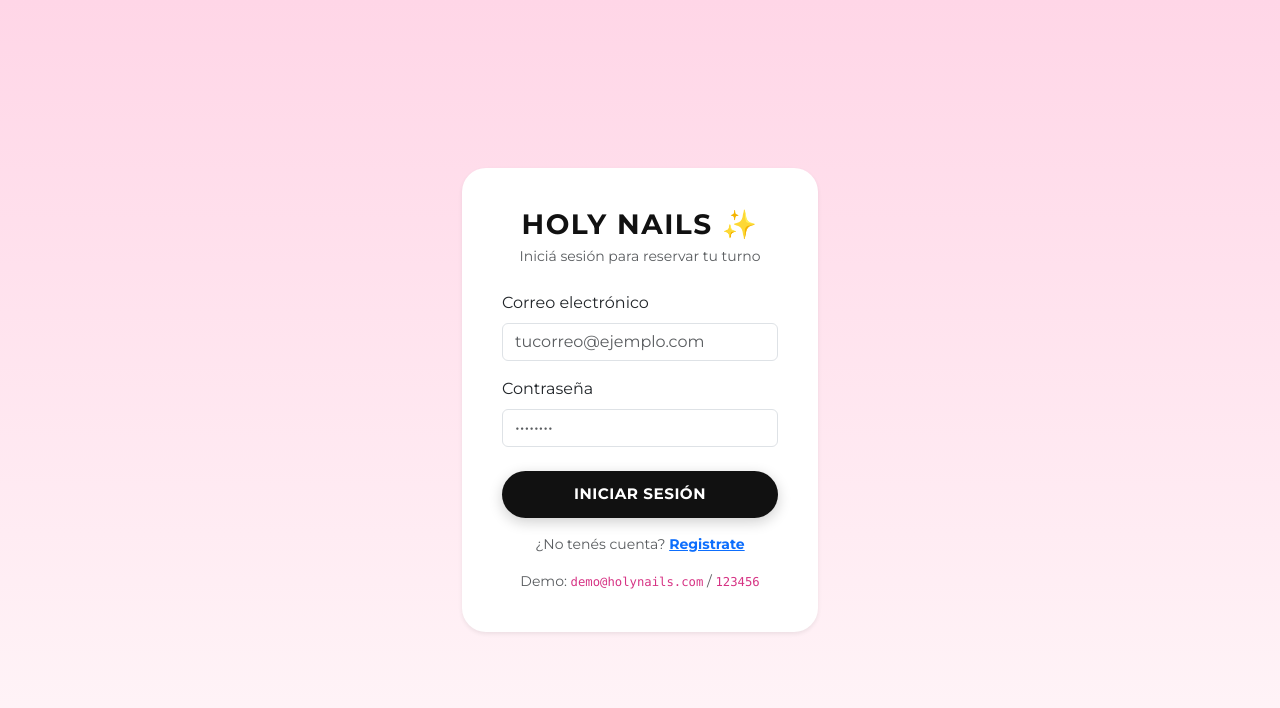
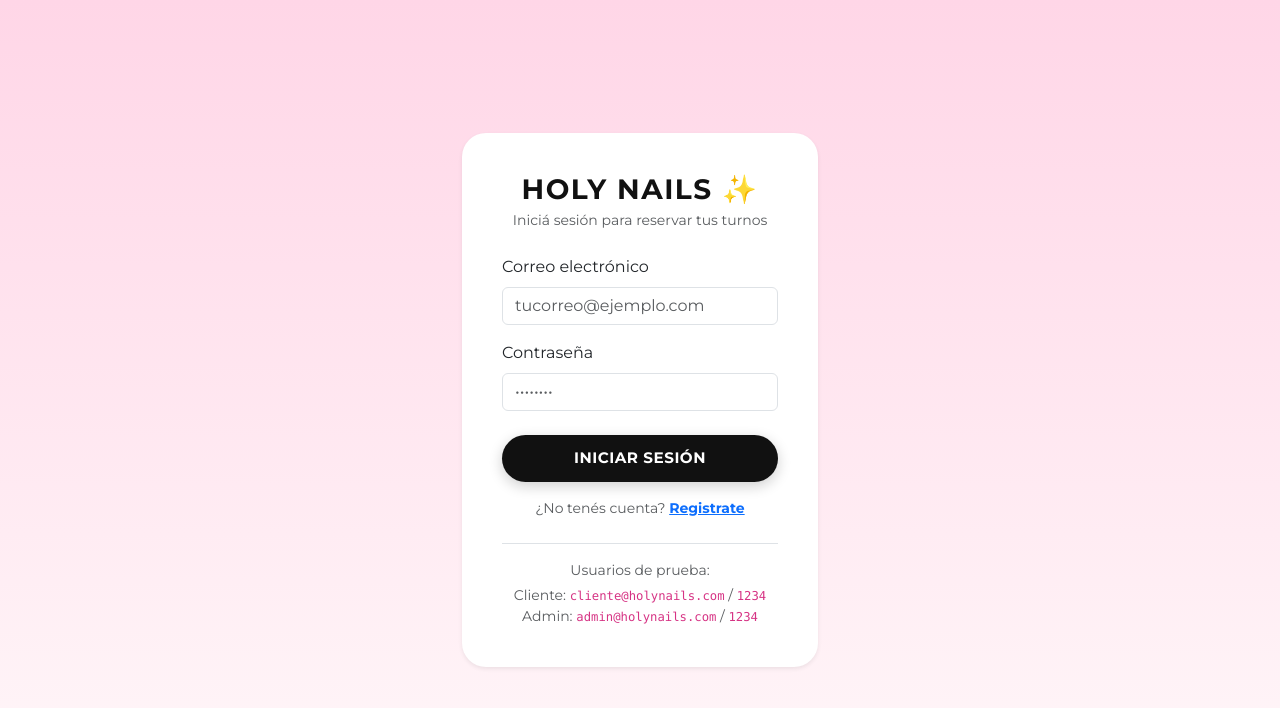
Before and after one commit to aguschamo/turnero-proyecto-programacion1, a React (Vite) app in the folder frontend/: page /login in a window 1280 px wide. Shown: the top 708 px of the page. Built offline with nearby package versions, Linux system fonts and the light colour scheme; a web font is replaced by a local one.

Commit message:
feat: add roles (cliente/admin) to hardcoded auth with role-based login redirect

```diff
--- a/frontend/src/context/AuthContext.jsx
+++ b/frontend/src/context/AuthContext.jsx
@@ -3,8 +3,27 @@ import { createContext, useContext, useState } from 'react'
 const AuthContext = createContext(null)
 
 const USUARIOS_INICIALES = [
-  { id: 1, nombre: 'Manicurista Demo', email: 'demo@holynails.com', password: '123456' },
+  {
+    id: 1,
+    nombre: 'Cliente Demo',
+    email: 'cliente@holynails.com',
+    password: '1234',
+    role: 'cliente',
+    photo: null,
+  },
+  {
+    id: 2,
+    nombre: 'Admin Holy Nails',
+    email: 'admin@holynails.com',
+    password: '1234',
+    role: 'admin',
+    photo: null,
+  },
 ]
+
+function modeloUsuario({ id, nombre, email, role, photo }) {
+  return { id, nombre, email, role, photo }
+}
 
 export function AuthProvider({ children }) {
   const [usuarios, setUsuarios] = useState(USUARIOS_INICIALES)
@@ -15,20 +34,23 @@ export function AuthProvider({ children }) {
       (u) =>
         u.email.toLowerCase() === email.trim().toLowerCase() && u.password === password,
     )
-    if (!encontrado) return false
-    setUsuario({ id: encontrado.id, nombre: encontrado.nombre, email: encontrado.email })
-    return true
+    if (!encontrado) return null
+    const sesion = modeloUsuario(encontrado)
+    setUsuario(sesion)
+    return sesion
   }
 
-  function register(nombre, email, password) {
+  function register(email, password) {
     if (usuarios.some((u) => u.email.toLowerCase() === email.trim().toLowerCase())) {
       return false
     }
     const nuevo = {
       id: usuarios.length + 1,
-      nombre: nombre.trim(),
-      email: email.trim(),
+      nombre: null,
+      email: email.trim().toLowerCase(),
       password,
+      role: 'cliente',
+      photo: null,
     }
     setUsuarios((prev) => [...prev, nuevo])
     return true
@@ -40,10 +62,11 @@ export function AuthProvider({ children }) {
 
   const value = {
     usuario,
+    role: usuario ? usuario.role : null,
+    isAuthenticated: Boolean(usuario),
     login,
     register,
     logout,
-    isAuthenticated: Boolean(usuario),
   }
 
   return <AuthContext.Provider value={value}>{children}</AuthContext.Provider>
--- a/frontend/src/views/Login.jsx
+++ b/frontend/src/views/Login.jsx
@@ -3,25 +3,39 @@ import { Link, Navigate, useLocation, useNavigate } from 'react-router-dom'
 
 import { useAuth } from '../context/AuthContext.jsx'
 
+const RUTAS_CLIENTE = ['/agendar', '/mis-turnos', '/perfil']
+
 function Login() {
-  const { login, isAuthenticated } = useAuth()
+  const { login, isAuthenticated, role } = useAuth()
   const navigate = useNavigate()
   const location = useLocation()
-  const from = location.state?.from?.pathname || '/'
+  const from = location.state?.from?.pathname
+  const registroOk = Boolean(location.state?.registroOk)
 
   const [email, setEmail] = useState('')
   const [password, setPassword] = useState('')
   const [error, setError] = useState('')
 
-  if (isAuthenticated) return <Navigate to="/" replace />
+  if (isAuthenticated) {
+    return <Navigate to={role === 'admin' ? '/admin' : '/perfil'} replace />
+  }
 
   function handleSubmit(e) {
     e.preventDefault()
-    if (!login(email, password)) {
+    const sesion = login(email, password)
+    if (!sesion) {
       setError('Credenciales incorrectas. Verificá tu correo y contraseña.')
       return
     }
-    navigate(from, { replace: true })
+
+    const destino =
+      sesion.role === 'admin'
+        ? '/admin'
+        : RUTAS_CLIENTE.includes(from)
+          ? from
+          : '/perfil'
+
+    navigate(destino, { replace: true })
   }
 
   return (
@@ -35,8 +49,14 @@ function Login() {
                   holy nails ✨
                 </h1>
                 <p className="text-center text-muted small mb-4">
-                  Iniciá sesión para reservar tu turno
+                  Iniciá sesión para reservar tus turnos
                 </p>
+
+                {registroOk && (
+                  <div className="alert alert-success py-2 small" role="alert">
+                    ¡Cuenta creada! Ya podés iniciar sesión.
+                  </div>
+                )}
 
                 {error && (
                   <div className="alert alert-danger py-2 small" role="alert">
@@ -88,9 +108,16 @@ function Login() {
                     Registrate
                   </Link>
                 </p>
-                <p className="small text-center text-muted mt-3 mb-0">
-                  Demo: <code>demo@holynails.com</code> / <code>123456</code>
-                </p>
+
+                <div className="small text-center text-muted mt-4 pt-3 border-top">
+                  <p className="mb-1">Usuarios de prueba:</p>
+                  <p className="mb-0">
+                    Cliente: <code>cliente@holynails.com</code> /{' '}
+                    <code>1234</code>
+                    <br />
+                    Admin: <code>admin@holynails.com</code> / <code>1234</code>
+                  </p>
+                </div>
               </div>
             </div>
           </div>
--- a/frontend/src/views/Register.jsx
+++ b/frontend/src/views/Register.jsx
@@ -7,13 +7,14 @@ function Register() {
   const { register, isAuthenticated } = useAuth()
   const navigate = useNavigate()
 
-  const [nombre, setNombre] = useState('')
   const [email, setEmail] = useState('')
   const [password, setPassword] = useState('')
   const [confirmar, setConfirmar] = useState('')
   const [error, setError] = useState('')
 
-  if (isAuthenticated) return <Navigate to="/" replace />
+  if (isAuthenticated) {
+    return <Navigate to="/perfil" replace />
+  }
 
   function handleSubmit(e) {
     e.preventDefault()
@@ -21,11 +22,11 @@ function Register() {
       setError('Las contraseñas no coinciden.')
       return
     }
-    if (!register(nombre, email, password)) {
-      setError('Ya existe un/a usuario/a con ese correo.')
+    if (!register(email, password)) {
+      setError('Ya existe una cuenta con ese correo.')
       return
     }
-    navigate('/login', { replace: true })
+    navigate('/login', { replace: true, state: { registroOk: true } })
   }
 
   return (
@@ -39,7 +40,7 @@ function Register() {
                   holy nails ✨
                 </h1>
                 <p className="text-center text-muted small mb-4">
-                  Creá tu cuenta para reservar turnos
+                  Creá tu cuenta de clienta para reservar turnos
                 </p>
 
                 {error && (
@@ -49,22 +50,6 @@ function Register() {
                 )}
 
                 <form onSubmit={handleSubmit}>
-                  <div className="mb-3">
-                    <label htmlFor="registerNombre" className="form-label">
-                      Nombre y apellido
-                    </label>
-                    <input
-                      id="registerNombre"
-                      type="text"
-                      className="form-control"
-                      placeholder="Nombre Apellido"
-                      value={nombre}
-                      onChange={(e) => setNombre(e.target.value)}
-                      required
-                      autoComplete="name"
-                    />
-                  </div>
-
                   <div className="mb-3">
                     <label htmlFor="registerEmail" className="form-label">
                       Correo electrónico
@@ -93,7 +78,7 @@ function Register() {
                       value={password}
                       onChange={(e) => setPassword(e.target.value)}
                       required
-                      minLength={6}
+                      minLength={4}
                       autoComplete="new-password"
                     />
                   </div>
@@ -110,7 +95,7 @@ function Register() {
                       value={confirmar}
                       onChange={(e) => setConfirmar(e.target.value)}
                       required
-                      minLength={6}
+                      minLength={4}
                       autoComplete="new-password"
                     />
                   </div>
```
